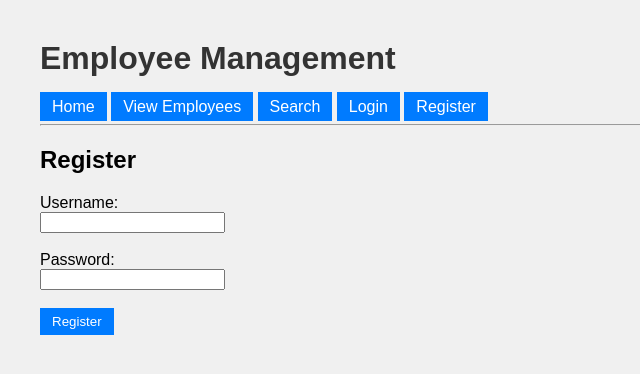
After one commit to harshpatel-00/employee-web, a Flask app: page /register in a window 1280 px wide. The commit adds this page. Shown: the top 374 px of the page, without its empty margins (0-640 px from the left). Run offline with Flask 3, Linux system fonts and the light colour scheme.

Commit message:
Add user registration route and form

```diff
--- a/app.py
+++ b/app.py
@@ -31,6 +31,24 @@ def login():
             flash("Invalid credentials", 'danger')
     return render_template('login.html')
 
+@app.route('/register', methods=['GET', 'POST'])
+def register():
+    if request.method == 'POST':
+        username = request.form['username']
+        password = request.form['password']
+
+        conn = get_db_connection()
+        try:
+            conn.execute("INSERT INTO users (username, password) VALUES (?, ?)", (username, password))
+            conn.commit()
+            flash("User registered successfully!", "success")
+            return redirect(url_for('login'))
+        except sqlite3.IntegrityError:
+            flash("Username already exists. Try a different one.", "danger")
+        finally:
+            conn.close()
+
+    return render_template('register.html')
 
 @app.route('/employees')
 def employees():
--- a/templates/base.html
+++ b/templates/base.html
@@ -47,6 +47,8 @@
       <a href="/logout" class="btn">Logout ({{ session['user'] }})</a>
       {% else %}
       <a href="/login" class="btn">Login</a>
+      <a href="/register" class="btn">Register</a>
+
       {% endif %}
     </nav>
 
--- /dev/null
+++ b/templates/register.html
@@ -0,0 +1,14 @@
+{% extends "base.html" %}
+
+{% block content %}
+<h2>Register</h2>
+<form method="POST">
+  <label>Username:</label><br>
+  <input type="text" name="username" required><br><br>
+
+  <label>Password:</label><br>
+  <input type="password" name="password" required><br><br>
+
+  <button type="submit" class="btn">Register</button>
+</form>
+{% endblock %}
```
